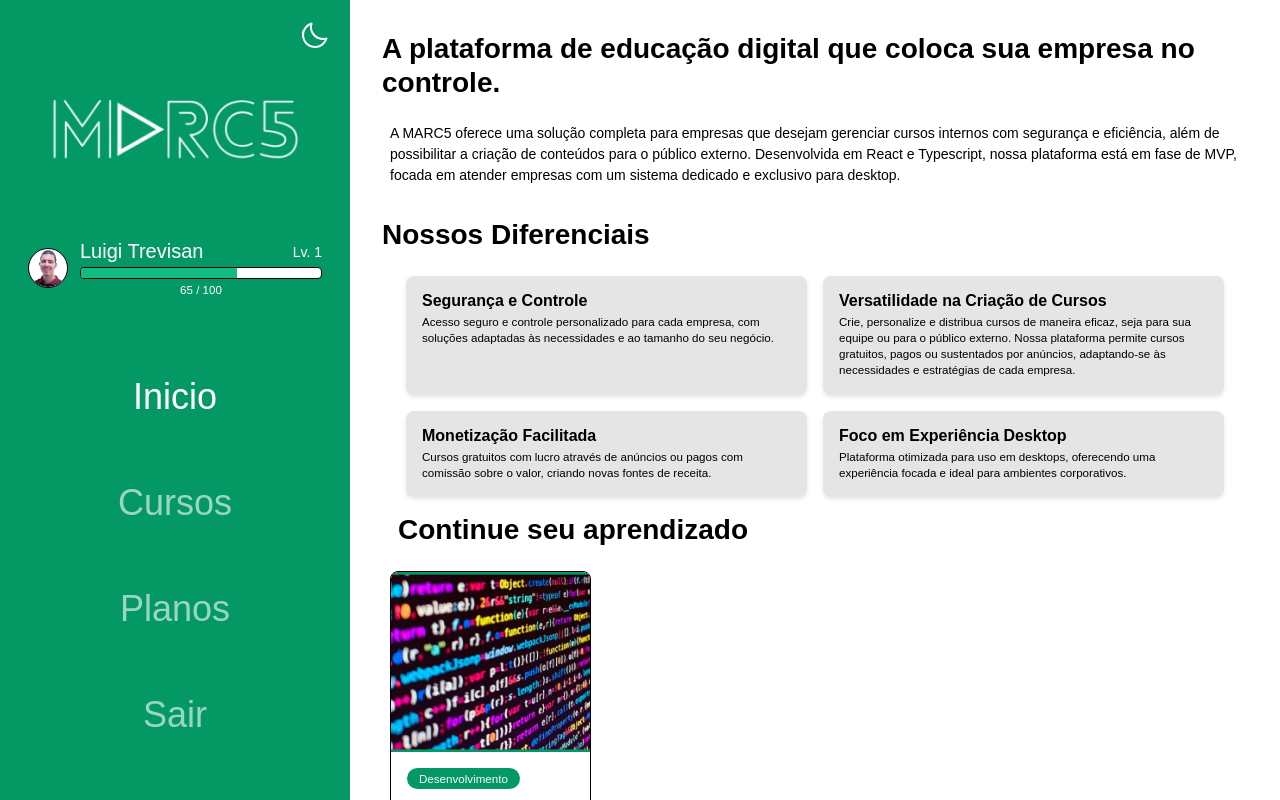
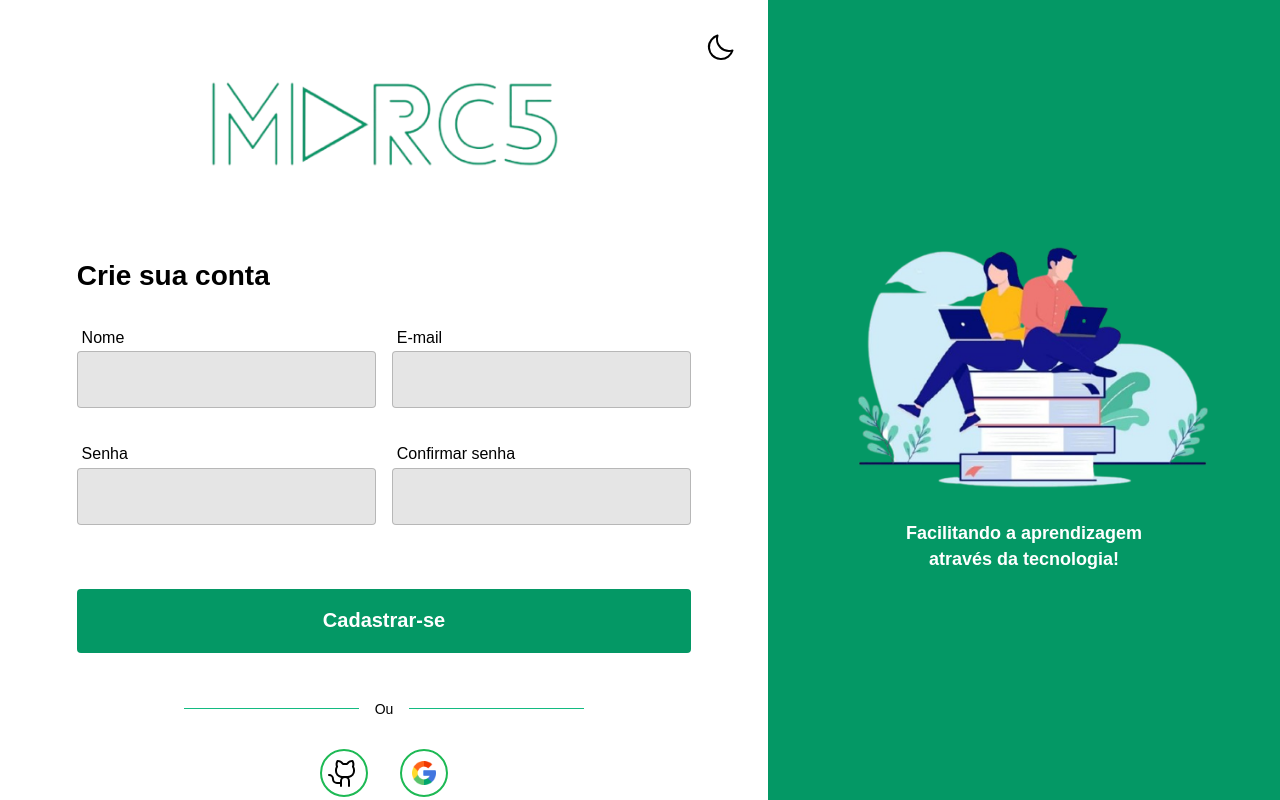
Before and after one commit to Rodrigosiq03/marc5-service, a React (Vite) app in the folder web/: page /signup in a window 1280 px wide. Before the commit this address led to /inicio. Shown: the top 800 px of the page. Built offline with nearby package versions, Linux system fonts and the light colour scheme; a web font is replaced by a local one.

Commit message:
feat: add sign up page

```diff
--- a/web/src/App.tsx
+++ b/web/src/App.tsx
@@ -9,6 +9,7 @@ import usePersistedState from "./utils/usePersistedState";
 import { AppContainer, MainContent, SidebarContainer, Overlay } from "./styles";
 import { MenuToggleButton } from "./components/SideBar/styles";
 import { LoginPage } from "./pages/Login";
+import { SignUpPage } from "./pages/SignUp";
 import CoursesScreen from "./pages/Courses";
 import PlansScreen from "./pages/Plans";
 import HomeScreen from "./pages/Home";
@@ -109,6 +110,12 @@ function App() {
             <Route path="/planos" element={<PlansScreen />} />
             <Route path="/perfil" element={<ProfileScreen />} />
             <Route
+              path={RESTRICTED_ROUTES.SIGNUP.path}
+              element={
+                <SignUpPage toggleTheme={toggleTheme} onClick={toggleSidebar}/>
+              }
+            />
+            <Route
               path={RESTRICTED_ROUTES.LOGIN.path}
               element={
                 <LoginPage toggleTheme={toggleTheme} onClick={toggleSidebar} />
--- /dev/null
+++ b/web/src/pages/SignUp/index.tsx
@@ -0,0 +1,145 @@
+import React, { useContext } from 'react';
+import { ThemeContext } from 'styled-components';
+import { Moon, Sun, GithubLogo } from "@phosphor-icons/react";
+import {
+  Container,
+  LeftSection,
+  RightSection,
+  SignUpForm,
+  SignUpText,
+  ThemeSwitcher,
+  Input,
+  SubmitButton,
+  Logo,
+  Title,
+  FormContainer,
+  WelcomeImage,
+  WelcomeText,
+  DividerContainer,
+  DivorOrContent,
+  DividerLine,
+  IconContainer,
+  IconButton,
+  FormGroup,
+  ButtonContainer,
+} from './styles';
+
+interface Props {
+  toggleTheme: () => void;
+  onClick: () => void;
+}
+
+const SignUpPage: React.FC<Props> = ({ toggleTheme, onClick }) => {
+  const theme = useContext(ThemeContext);
+  const [password, setPassword] = React.useState('');
+
+  const handleSubmit = (e: React.FormEvent) => {
+    e.preventDefault();
+  };
+
+  const handlePasswordChange = (e: React.ChangeEvent<HTMLInputElement>) => {
+    setPassword(e.target.value);
+    const confirmPasswordInput = document.querySelector('input[name="confirmPassword"]') as HTMLInputElement;
+    if (confirmPasswordInput) {
+      confirmPasswordInput.pattern = e.target.value;
+    }
+  };
+
+  return (
+    <Container>
+      <LeftSection>
+        <ThemeSwitcher>
+          <button
+            onClick={toggleTheme}
+            aria-label={`Alternar tema - Tema atual: ${theme?.title}`}
+          >
+            {theme?.title === 'light' ? <Moon size={32} /> : <Sun size={32} />}
+          </button>
+        </ThemeSwitcher>
+        <FormContainer>
+          <Logo>
+            <img src="/marc5-green.png" alt="Logo MARC5" />
+          </Logo>
+          <Title>Crie sua conta</Title>
+          <SignUpForm onSubmit={handleSubmit}>
+            <FormGroup>
+              <SignUpText>
+                Nome
+              </SignUpText>
+              <Input
+                type="text"
+                aria-label="Nome"
+                required
+              />
+            </FormGroup>
+            <FormGroup>
+              <SignUpText>
+                E-mail
+              </SignUpText>
+              <Input
+                type="email"
+                aria-label="Email"
+                required
+              />
+            </FormGroup>
+            <FormGroup>
+              <SignUpText>
+                Senha
+              </SignUpText>
+              <Input
+                type="password"
+                name="password"
+                aria-label="Senha"
+                required
+                value={password}
+                onChange={handlePasswordChange}
+              />
+            </FormGroup>
+            <FormGroup>
+              <SignUpText>
+                Confirmar senha
+              </SignUpText>
+              <Input
+                type="password"
+                name="confirmPassword"
+                aria-label="Confirmar Senha"
+                required
+                pattern={password}
+                title="As senhas devem ser iguais."
+              />
+            </FormGroup>
+            <ButtonContainer>
+              <SubmitButton type="submit" onClick={onClick}>
+                Cadastrar-se
+              </SubmitButton>
+            </ButtonContainer>
+          </SignUpForm>
+          <DividerContainer>
+            <DivorOrContent>
+              <DividerLine />
+              <span>Ou</span>
+              <DividerLine />
+            </DivorOrContent>
+            <IconContainer>
+              <IconButton>
+                <GithubLogo size={32} color={theme?.colors.icons.color} />
+              </IconButton>
+              <IconButton>
+                <img src="/google_icon.png" alt="Google Icon" />
+              </IconButton>
+            </IconContainer>
+          </DividerContainer>
+        </FormContainer>
+      </LeftSection>
+      <RightSection>
+        <WelcomeImage src="/icon_login.png" alt="Icon de boas-vindas" />
+        <WelcomeText>
+          <span>Facilitando a aprendizagem</span>
+          <span>através da tecnologia!</span>
+        </WelcomeText>
+      </RightSection>
+    </Container>
+  );
+};
+
+export { SignUpPage };
--- /dev/null
+++ b/web/src/pages/SignUp/styles.ts
@@ -0,0 +1,233 @@
+import styled from 'styled-components';
+
+export const Container = styled.div`
+  display: flex;
+  height: 100vh;
+  width: 100vw;
+  overflow: hidden;
+`;
+
+export const LeftSection = styled.main`
+  width: 60%;
+  background-color: ${({ theme }) => theme.colors.background};
+  display: flex;
+  flex-direction: column;
+  position: relative;
+
+  @media (max-width: 1024px) {
+    width: 100%;
+  }
+`;
+
+export const RightSection = styled.div`
+  width: 40%;
+  background-color: ${({ theme }) => theme.colors.green_500};
+  display: flex;
+  flex-direction: column;
+  justify-content: center;
+  align-items: center;
+
+  @media (max-width: 1024px) {
+    display: none;
+  }
+`;
+
+export const ThemeSwitcher = styled.div`
+  position: absolute;
+  top: 2rem;
+  right: 2rem;
+
+  button {
+    background-color: transparent;
+    border: none;
+    cursor: pointer;
+    color: ${({ theme }) => theme.colors.icons.color};
+    display: flex;
+    align-items: center;
+    justify-content: center;
+
+    &:hover {
+      color: ${({ theme }) => theme.colors.icons.theme_switcher_hover};
+    }
+  }
+`;
+
+export const FormContainer = styled.div`
+  display: flex;
+  flex-direction: column;
+  height: 100%;
+  width: 80%;
+  margin: 5rem auto;
+  gap: 2rem;
+`;
+
+export const Logo = styled.div`
+  width: 100%;
+  max-width: 350px;
+  margin-bottom: 3.5rem;
+  align-self: center;
+
+  img {
+    width: 100%;
+    height: auto;
+  }
+`;
+
+export const Title = styled.h1`
+  font-size: ${({ theme }) => theme.fontsSizes.desktop.h4};
+  color: ${({ theme }) => theme.colors.primary};
+
+  @media (max-width: 1024px) {
+    font-size: ${({ theme }) => theme.fontsSizes.mobile.h4};
+  }
+`;
+
+export const SignUpForm = styled.form`
+  width: 100%;
+  display: flex;
+  flex-direction: column;
+
+  @media (min-width: 768px) {
+    display: grid;
+    grid-template-columns: repeat(2, 1fr);
+    gap: 1rem;
+  }
+`;
+
+export const FormGroup = styled.div`
+  display: flex;
+  flex-direction: column;
+`;
+
+export const ButtonContainer = styled.div`
+  grid-column: 1 / -1;
+  width: 100%;
+`;
+
+export const SignUpText = styled.p`
+  font-size: ${({ theme }) => theme.fontsSizes.desktop.h6};
+  margin: 0.3rem;
+  color: ${({ theme }) => theme.colors.primary};
+`;
+
+export const Input = styled.input`
+  width: 100%;
+  padding: 1rem;
+  margin-bottom: 1rem;
+  border-radius: 4px;
+  border: 1px solid ${({ theme }) => theme.colors.input.border};
+  background-color: ${({ theme }) => theme.colors.input.background};
+  color: ${({ theme }) => theme.colors.primary};
+  font-size: ${({ theme }) => theme.fontsSizes.desktop.h5};
+  transition: all 0.2s ease-in-out;
+
+  &:hover {
+    background-color: ${({ theme }) => theme.colors.input.background_hover};
+    border-color: ${({ theme }) => theme.colors.input.border_hover};
+  }
+
+  &:focus {
+    outline: none;
+    border-color: ${({ theme }) => theme.colors.green_300};
+  }
+`;
+
+export const SubmitButton = styled.button`
+  width: 100%;
+  padding: 1rem;
+  border-radius: 4px;
+  height: 4rem;
+  margin-top: 2rem;
+  border: none;
+  background-color: ${({ theme }) => theme.colors.green_500};
+  color: ${({ theme }) => theme.fontsSizes.colors.white};
+  font-size: ${({ theme }) => theme.fontsSizes.desktop.h5};
+  font-weight: bold;
+  cursor: pointer;
+  transition: background-color 0.2s ease-in-out;
+
+  &:hover {
+    background-color: ${({ theme }) => theme.colors.green_300};
+  }
+`;
+
+export const DividerContainer = styled.div`
+  display: flex;
+  flex-direction: column;
+  gap: 1rem;
+  width: 100%;
+  max-width: 400px;
+  margin: 1rem auto;
+`;
+
+export const DivorOrContent = styled.div`
+  display: flex;
+  align-items: center;
+  gap: 1rem;
+  width: 100%;
+
+  span {
+    color: ${({ theme }) => theme.colors.primary};
+    font-size: 0.875rem;
+    white-space: nowrap;
+  }
+`;
+
+export const DividerLine = styled.div`
+  height: 1px;
+  background-color: #13BB81;
+  width: 100%;
+`;
+
+export const IconContainer = styled.div`
+  display: flex;
+  justify-content: center;
+  gap: 2rem;
+`;
+
+export const IconButton = styled.button`
+  width: 48px;
+  height: 48px;
+  border-radius: 50%;
+  margin-top: 1rem;
+  background-color: ${({ theme }) => theme.colors.background};
+  border: 2px solid #1DB954;
+  display: flex;
+  align-items: center;
+  justify-content: center;
+  cursor: pointer;
+  transition: all 0.2s ease-in-out;
+
+  &:hover {
+    background-color: #13BB81;
+  }
+
+  img {
+    width: 24px;
+    height: 24px;
+  }
+`;
+
+export const WelcomeImage = styled.img`
+  width: 100%;
+  max-width: 500px;
+  height: auto;
+  margin-bottom: 2rem;
+
+`;
+
+export const WelcomeText = styled.h2`
+  color: ${({ theme }) => theme.fontsSizes.colors.white};
+  font-size: ${({ theme }) => theme.fontsSizes.desktop.h3};
+  line-height: 1.4;
+  max-width: 80%;
+  text-align: center;
+
+  span {
+    display: block;
+  }
+
+  @media (max-width: 1280px) {
+    font-size: ${({ theme }) => theme.fontsSizes.mobile.h4};
+  }
+`;
--- a/web/src/types/routes.ts
+++ b/web/src/types/routes.ts
@@ -3,13 +3,17 @@ export type RestrictedRoute = {
   exact: boolean;
 };
 
-export type RestrictedRouteKey = "LOGIN" | "LESSON" | "ADMIN";
+export type RestrictedRouteKey = "SIGNUP" |"LOGIN" | "LESSON" | "ADMIN";
 
 export type RestrictedRoutesConfig = {
   [K in RestrictedRouteKey]: RestrictedRoute;
 };
 
 export const RESTRICTED_ROUTES: RestrictedRoutesConfig = {
+    SIGNUP: {
+      path: '/signup',
+      exact: true
+    },
     LOGIN: {
       path: '/login',
       exact: true
```
